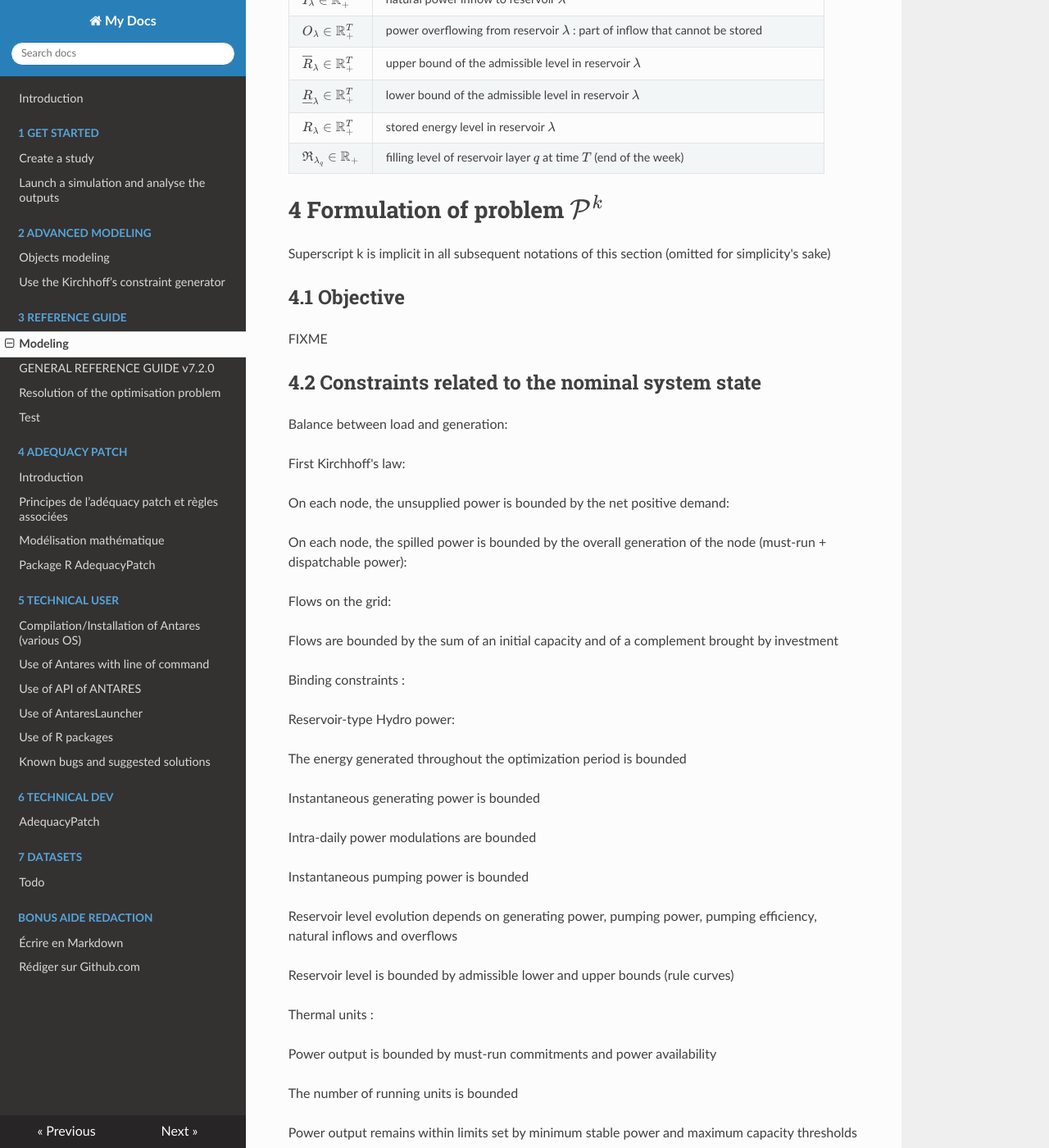
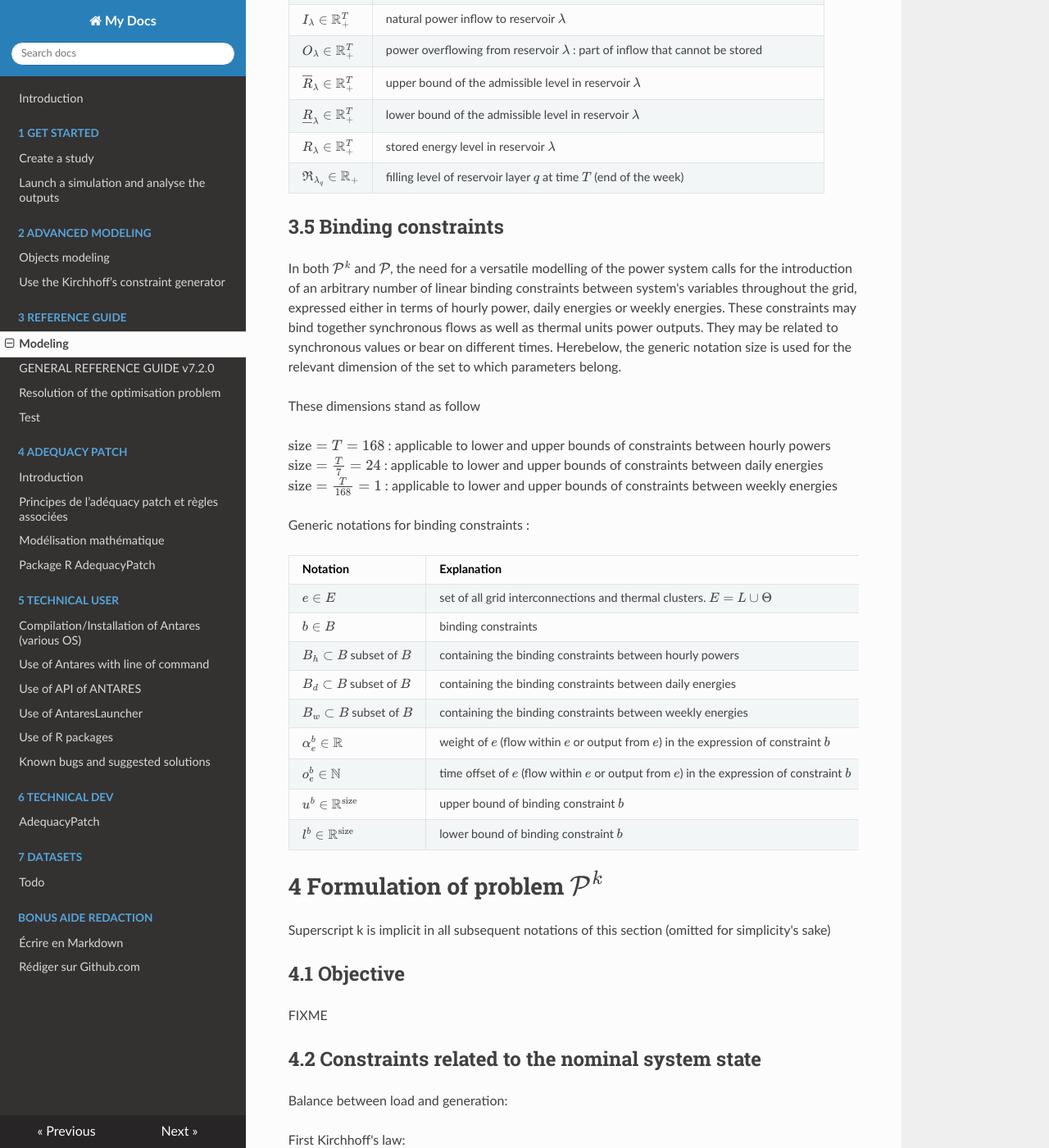
Before and after one commit to AntaresSimulatorTeam/antares-doc, an MkDocs documentation site: the page built from docs/3-reference-guide/modeling.md, in a window 1280 px wide and 1400 px high, scrolled down 7880 px. Shown: the whole window at 82% size. Built offline with MkDocs 1.6.1, drawn with Linux system fonts in a browser that asks for light colours; nearby versions of some CDN libraries; formulas are drawn with MathJax 3; some of the changed text lies outside the part shown.

Commit message:
Add binding constraints notations

```diff
--- a/docs/3-reference-guide/modeling.md
+++ b/docs/3-reference-guide/modeling.md
@@ -172,6 +172,32 @@ The next sections of this document develop the following subjects:
 | \\(R\_\lambda \in \mathbb{R}^T_+\\)              | stored energy level in reservoir \\(\lambda\\)                                                                                       |
 | \\(\mathfrak{R}\_{\lambda_q} \in \mathbb{R}_+\\) | filling level of reservoir layer \\(q\\) at time \\(T\\) (end of the week)                                                           |
 
+## 3.5 Binding constraints
+
+In both \\(\mathcal{P}^k\\) and \\(\mathcal{P}\\), the need for a versatile modelling of the power system calls for the introduction of an arbitrary number of linear binding constraints between system's variables throughout the grid, expressed either in terms of hourly power, daily energies or weekly energies.
+These constraints may bind together synchronous flows as well as thermal units power outputs. They may be related to synchronous values or bear on different times.
+Herebelow, the generic notation size is used for the relevant dimension of the set to which parameters belong.
+
+These dimensions stand as follow
+
+\\(\mathrm{size}=T=168\\) : applicable to lower and upper bounds of constraints between hourly powers
+\\(\mathrm{size}=\frac{T}{7}=24\\) : applicable to lower and upper bounds of constraints between daily energies
+\\(\mathrm{size}=\frac{T}{168}=1\\) : applicable to lower and upper bounds of constraints between weekly energies
+
+Generic notations for binding constraints :
+
+| Notation                                 | Explanation                                                                                                 |
+| ------------                             | -------------                                                                                               |
+| \\(e \in E\\)                            | set of all grid interconnections and thermal clusters. \\(E = L \cup \Theta\\)                              |
+| \\(b \in B\\)                            | binding constraints                                                                                         |
+| \\(B_h \subset B\\) subset of \\(B\\)    | containing the binding constraints between hourly powers                                                    |
+| \\(B_d \subset B\\) subset of \\(B\\)    | containing the binding constraints between daily energies                                                   |
+| \\(B_w \subset B\\) subset of \\(B\\)    | containing the binding constraints between weekly energies                                                  |
+| \\(\alpha_e^b \in \mathbb{R}\\)          | weight of \\(e\\) (flow within \\(e\\) or output from \\(e\\)) in the expression of constraint \\(b\\)      |
+| \\(o_e^b \in \mathbb{N}\\)               | time offset of \\(e\\) (flow within \\(e\\) or output from \\(e\\)) in the expression of constraint \\(b\\) |
+| \\(u^b \in \mathbb{R}^{\mathrm{size}}\\) | upper bound of binding constraint \\(b\\)                                                                   |
+| \\(l^b \in \mathbb{R}^{\mathrm{size}}\\) | lower bound of binding constraint \\(b\\)                                                                   |
+
 
 # 4 Formulation of problem \\(\mathcal{P}^k\\)
 
```
